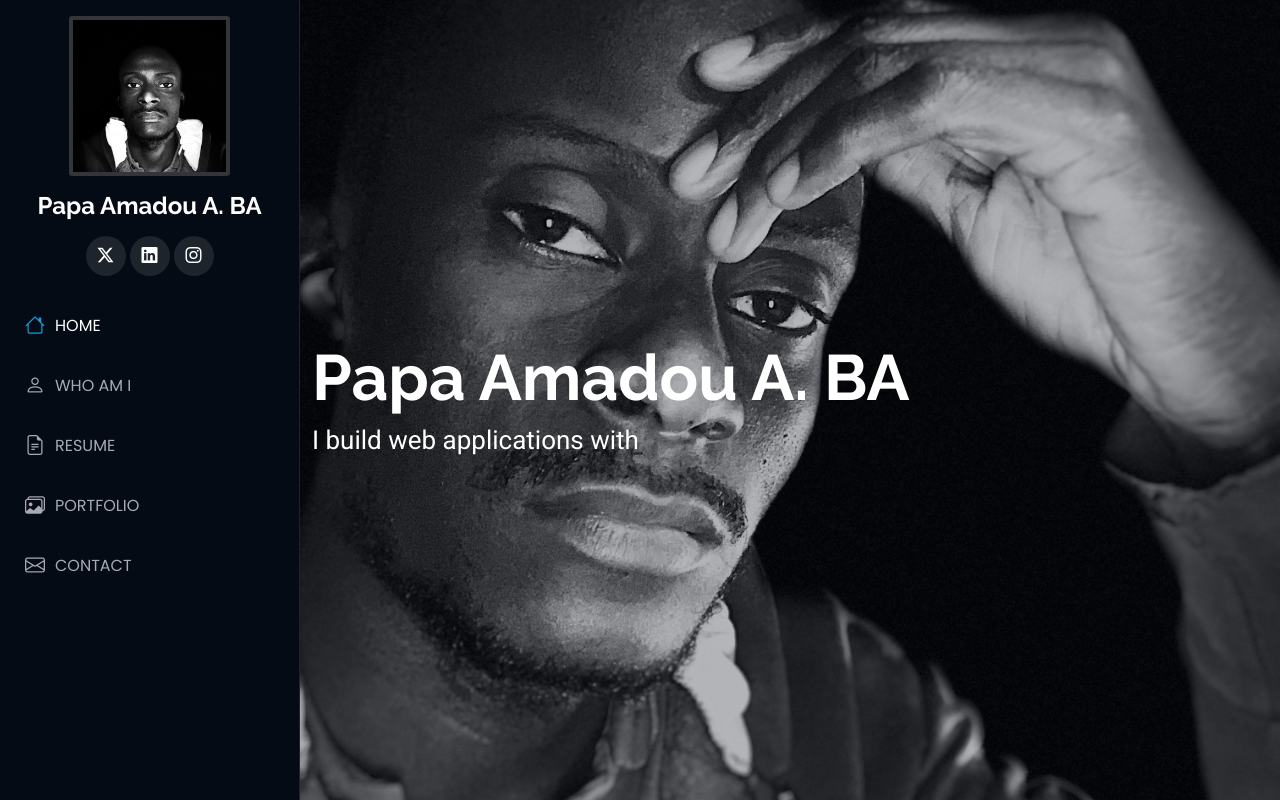
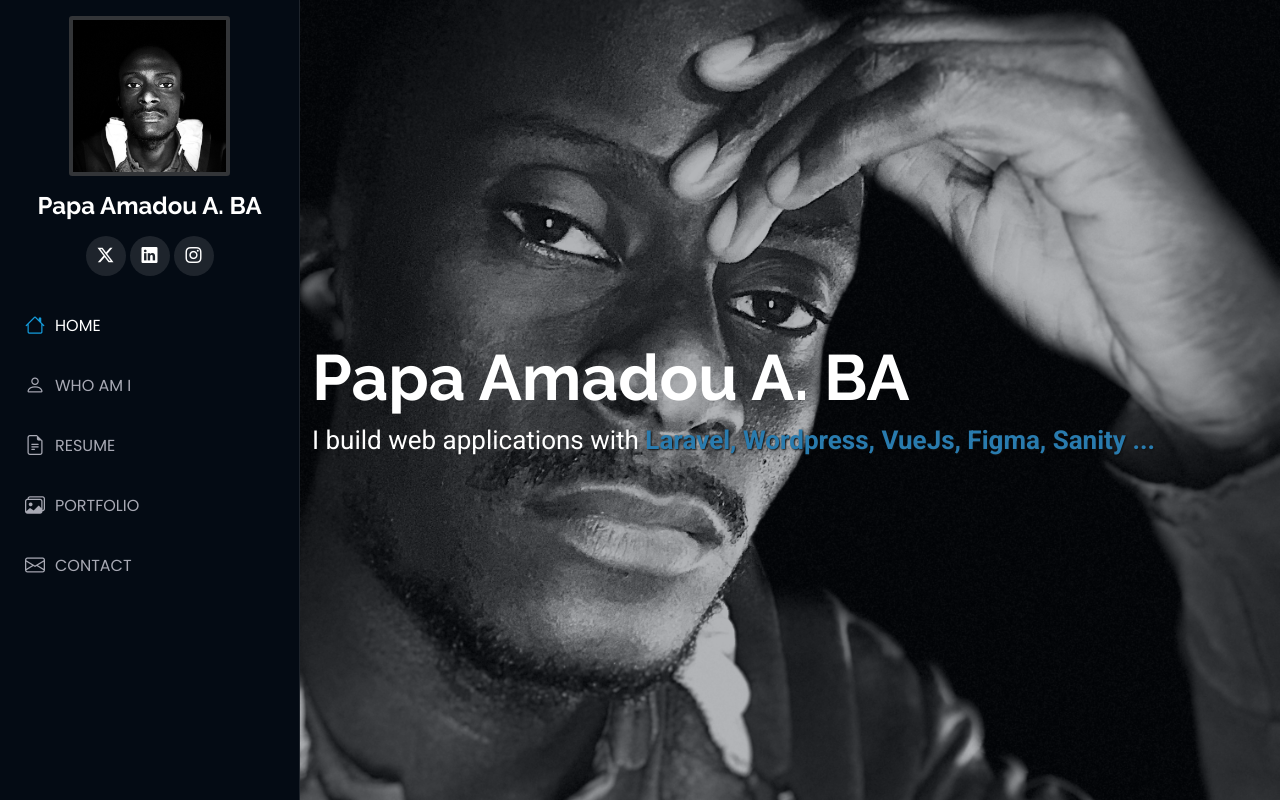
Before and after one commit to webamadou/webamadoujs, a Vue app: page / in a window 1280 px wide. Shown: the top 802 px of the page. Built offline with nearby package versions, Linux system fonts and the light colour scheme.

Commit message:
few corrections on contacts and home

```diff
--- a/src/App.vue
+++ b/src/App.vue
@@ -59,7 +59,7 @@
       <img src="assets/img/hero-bg.jpeg" alt="" data-aos="fade-in" class="">
       <div class="container" data-aos="fade-up" data-aos-delay="100">
         <h2>Papa Amadou A. BA</h2>
-        <p>I build web applications with <span class="typed" data-typed-items="Laravel, Wordpress, VueJs, Figma, Sanity, Gasby">  </span><span class="typed-cursor typed-cursor--blink" aria-hidden="true"></span><span class="typed-cursor typed-cursor--blink" aria-hidden="true"></span></p>
+        <p>I build web applications with <b style="color: #297bae; text-shadow: 1px 1px 2px #0f0f0f;">Laravel, Wordpress, VueJs, Figma, Sanity ...</b></p>
       </div>
     </section>
     <!-- /Hero Section -->
@@ -217,7 +217,7 @@
       <!-- Section Title -->
       <div class="container section-title" data-aos="fade-up">
         <h2>Contact</h2>
-        <p>Necessitatibus eius consequatur ex aliquid fuga eum quidem sint consectetur velit</p>
+        <p> &nbsp; </p>
       </div><!-- End Section Title -->
 
       <div class="container" data-aos="fade-up" data-aos-delay="100">
```
